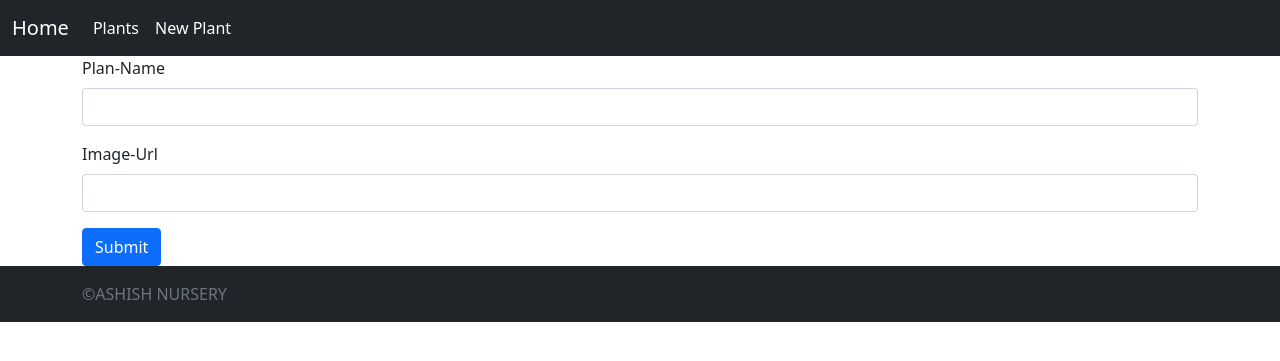
After one commit to TusharGoyal100/ASHISH-NURSERY, a Node server app: page /plants/600000000000000000000001/edit in a window 1280 px wide. The commit adds this page. Shown: the top 361 px of the page. Run offline with Node 20, Linux system fonts and the light colour scheme; data comes from the database, SQL or seed files in the repository; some libraries are stand-ins or nearby versions.

Commit message:
adding styles

```diff
--- a/app.js
+++ b/app.js
@@ -3,6 +3,7 @@ const ejsMate=require('ejs-mate');
 const path=require('path');
 const mongoose=require('mongoose');
 const Plants=require('./models/plants');
+const methodOverride=require('method-override')
 
 const app=express();
 
@@ -20,7 +21,8 @@ app.engine('ejs',ejsMate);
 app.set('view engine','ejs');
 app.set('views',path.join(__dirname,'views'));
 
-app.use(express.urlencoded({extended:true}))
+app.use(express.urlencoded({extended:true}));
+app.use(methodOverride('_method'));
 
 app.get('/',(req,res)=>{
     res.render('home');
@@ -49,6 +51,25 @@ app.get('/plants/:id',async(req,res)=>{
     res.render('plants/show',{plant});
 })
 
+app.put('/plants/:id',async(req,res)=>{
+    const {id}=req.params;
+    const plant=await Plants.findByIdAndUpdate(id,{...req.body.plant});
+    await plant.save();
+    res.redirect(`/plants/${plant._id}`);
+})
+
+app.delete('/plants/:id',async(req,res)=>{
+    const {id}=req.params;
+    await Plants.findByIdAndDelete(id);
+    res.redirect('/plants');
+})
+
+app.get('/plants/:id/edit',async(req,res)=>{
+    const {id}=req.params;
+    const plant=await Plants.findById(id);
+    res.render('plants/edit',{plant});
+})
+
 
 
 app.listen(3000,()=>{
--- a/models/plants.js
+++ b/models/plants.js
@@ -4,7 +4,9 @@ const Schema=mongoose.Schema;
 
 const PlantSchema=new Schema({
    title:String,
-   image:String
+   image:String,
+   price:Number,
+   description:String
 })
 
 
--- a/package.json
+++ b/package.json
@@ -12,6 +12,7 @@
   "dependencies": {
     "ejs-mate": "^3.0.0",
     "express": "^4.17.1",
+    "method-override": "^3.0.0",
     "mongoose": "^6.1.2",
     "path": "^0.12.7"
   }
--- a/seeds/index.js
+++ b/seeds/index.js
@@ -18,7 +18,9 @@ const seedDB=async()=>{
     {
        const plant=new Plant({
            title:`${plants[i].title}`,
-           image:`${plants[i].image}`
+           image:`${plants[i].image}`,
+           price:10,
+           description:"Lorem ipsum dolor sit amet consectetur adipisicing elit. Tempora perspiciatis saepe laboriosam quas atque, dolore culpa sunt illo veritatis? Nihil voluptatem officiis vitae ducimus neque hic omnis quidem amet praesentium."
        })
 
        await plant.save();
--- a/views/layouts/boilerplate.ejs
+++ b/views/layouts/boilerplate.ejs
@@ -8,10 +8,13 @@
     <title>ASHISH_NURSERY</title>
 </head>
 <body>
+<%-include('../partials/navbar')%>
+
+<main>
 <%-body%>
+</main>
 
-
-
+<%-include('../partials/footer')%>
 
 
 <script src="https://cdn.jsdelivr.net/npm/bootstrap@5.1.3/dist/js/bootstrap.bundle.min.js" integrity="sha384-ka7Sk0Gln4gmtz2MlQnikT1wXgYsOg+OMhuP+IlRH9sENBO0LRn5q+8nbTov4+1p" crossorigin="anonymous"></script>
--- /dev/null
+++ b/views/partials/footer.ejs
@@ -0,0 +1,6 @@
+<footer class="footer bg-dark py-3 mt-auto">
+    <div class="container">
+        <span class="text-muted">&copy;ASHISH NURSERY</span>
+    </div>
+
+   </footer>
--- /dev/null
+++ b/views/partials/navbar.ejs
@@ -0,0 +1,18 @@
+<nav class="navbar navbar-expand-lg sticky-top navbar-dark bg-dark">
+    <div class="container-fluid">
+      <a class="navbar-brand" href="/">Home</a>
+      <button class="navbar-toggler" type="button" data-bs-toggle="collapse" data-bs-target="#navbarNav" aria-controls="navbarNav" aria-expanded="false" aria-label="Toggle navigation">
+        <span class="navbar-toggler-icon"></span>
+      </button>
+      <div class="collapse navbar-collapse" id="navbarNav">
+        <ul class="navbar-nav text-light">
+          <li class="nav-item">
+            <a class="nav-link active" aria-current="page" href="/plants">Plants</a>
+          </li>
+          <li class="nav-item">
+            <a class="nav-link active" href="/plants/new">New Plant</a>
+          </li>
+        </ul>
+      </div>
+    </div>
+  </nav>
--- /dev/null
+++ b/views/plants/edit.ejs
@@ -0,0 +1,15 @@
+<%layout('layouts/boilerplate')%>
+
+<div class="container">
+    <form action="/plants/<%=plant._id%>?_method=PUT" method="post">
+        <div class="mb-3">
+          <label for="title" class="form-label">Plan-Name</label>
+          <input type="text" class="form-control" id="title" name="plant[title]">
+        </div>
+        <div class="mb-3">
+          <label for="image" class="form-label">Image-Url</label>
+          <input type="text" class="form-control" id="image" name="plant[image]">
+        </div>
+        <button type="submit" class="btn btn-primary">Submit</button>
+      </form>
+</div>
--- a/views/plants/index.ejs
+++ b/views/plants/index.ejs
@@ -3,15 +3,15 @@
 
    <div class="container">
     <h1>PLANTS</h1>
-     <div class="row row-cols-3">
+     <div class="row ">
         <% for(let plant of plants){ %>
-            <div class="col mb-3">
+            <div class="col mb-3 align-items-center">
                 <div class="card" style="width: 18rem;">
                     <img src="<%=plant.image%>" class="card-img-top" alt="...">
                     <div class="card-body">
                       <h5 class="card-title"><%=plant.title%></h5>
                       <p class="card-text">Some quick example text to build on the card title and make up the bulk of the card's content.</p>
-                      <a href="/plants/<%=plant._id%>" class="btn btn-primary">Go somewhere</a>
+                      <a href="/plants/<%=plant._id%>" class="btn btn-primary">Explore</a>
                     </div>
                   </div>
             </div>
```
Also changed, not shown: views/home.ejs (+3 -12 lines), views/plants/show.ejs (+7 -0 lines), 1 other file.
